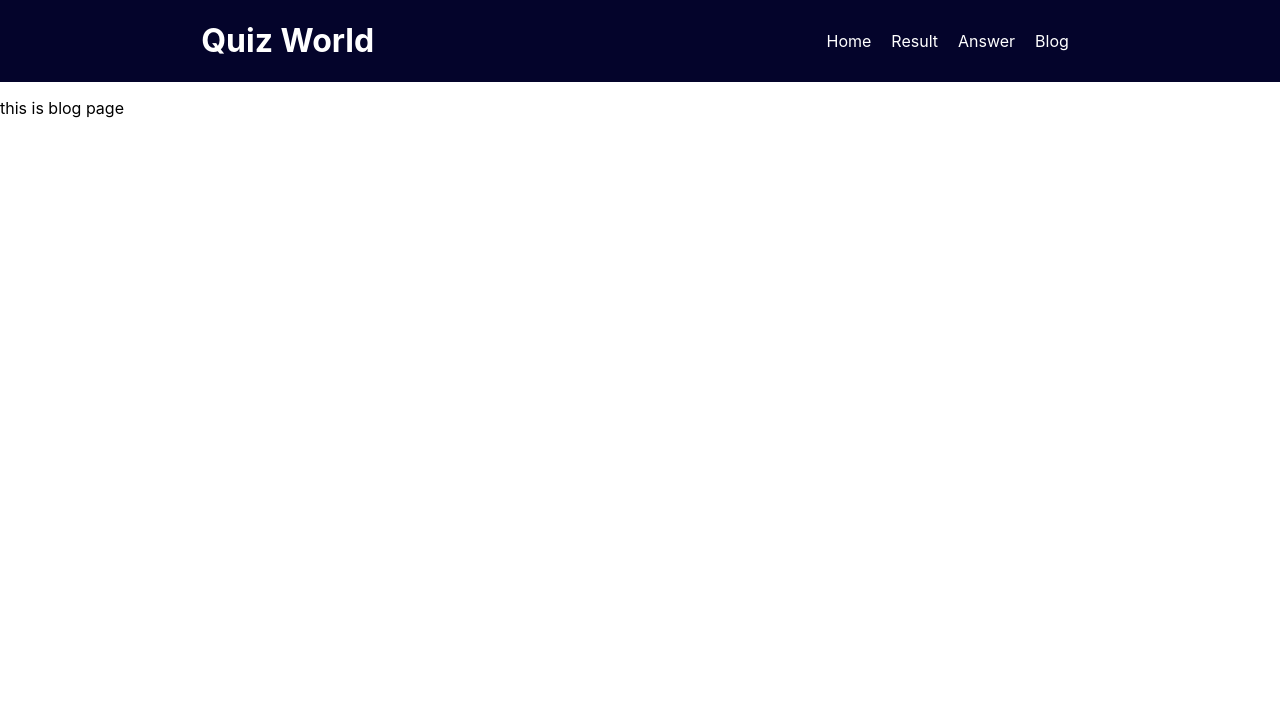
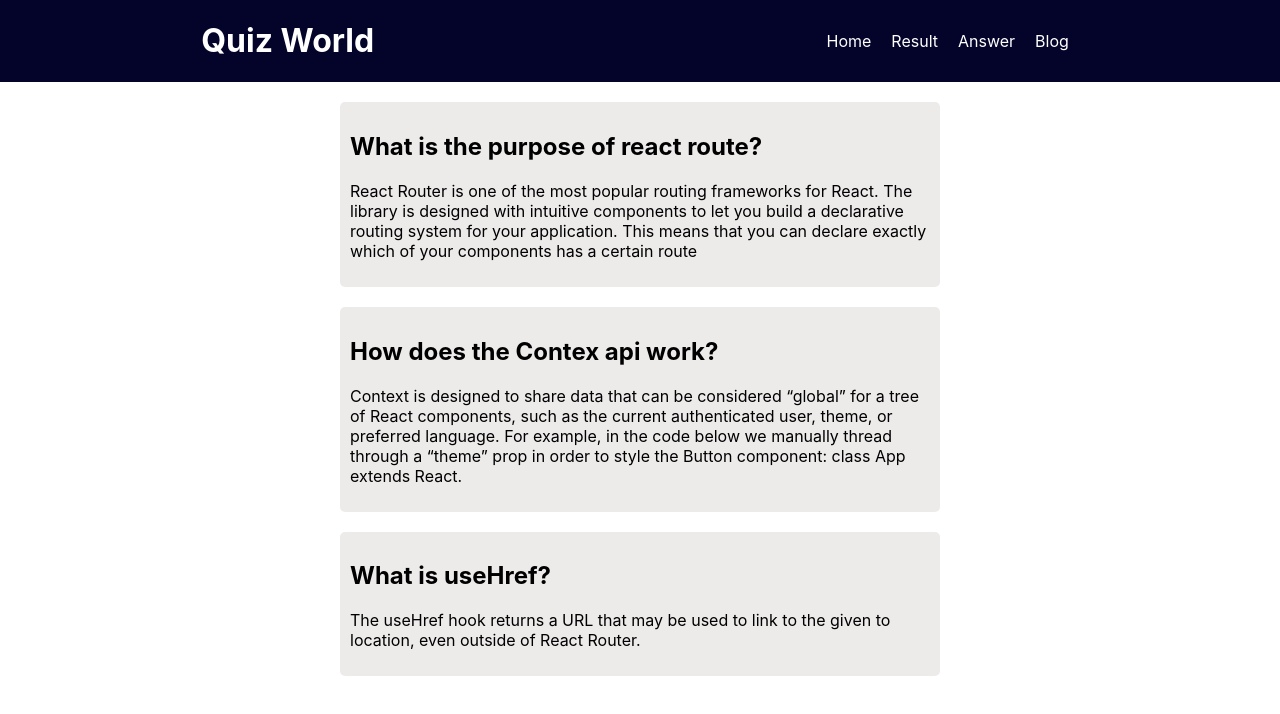
Before and after one commit to sagor019954/quiz-bd-ass-9, a React (Create React App) app: page /blog in a window 1280 px wide. Shown: the top 714 px of the page. Built offline with nearby package versions, Linux system fonts and the light colour scheme.

Commit message:
toaster are adder

```diff
--- a/package.json
+++ b/package.json
@@ -10,6 +10,7 @@
     "@testing-library/user-event": "^13.5.0",
     "react": "^18.2.0",
     "react-dom": "^18.2.0",
+    "react-icons": "^4.6.0",
     "react-router-dom": "^6.4.3",
     "react-scripts": "5.0.1",
     "web-vitals": "^2.1.4"
--- a/src/Component/Blog/Blog.css
+++ b/src/Component/Blog/Blog.css
@@ -0,0 +1,11 @@
+.blog-container {
+    width: 50%;
+    margin: 0 auto;
+}
+
+.blog {
+    background-color: rgba(209, 201, 201, 0.392);
+    border-radius: 5px;
+    padding: 10px;
+    margin: 20px;
+}
--- a/src/Component/Blog/Blog.js
+++ b/src/Component/Blog/Blog.js
@@ -1,9 +1,21 @@
 import React from 'react';
-
+import './Blog.css'
 const Blog = () => {
     return (
-        <div>
-            <p>this is blog page</p>
+        <div className='blog-container'>
+            <div className='blog'>
+                <h2>What is the purpose of react route?</h2>
+                <p>React Router is one of the most popular routing frameworks for React. The library is designed with intuitive components to let you build a declarative routing system for your application. This means that you can declare exactly which of your components has a certain route</p>
+            </div>
+            <div className='blog'>
+
+                <h2>How does the Contex api work?</h2>
+                <p>Context is designed to share data that can be considered “global” for a tree of React components, such as the current authenticated user, theme, or preferred language. For example, in the code below we manually thread through a “theme” prop in order to style the Button component: class App extends React.</p>
+            </div>
+            <div className='blog'>
+                <h2>What is useHref?</h2>
+                <p>The useHref hook returns a URL that may be used to link to the given to location, even outside of React Router.</p>
+            </div>
         </div>
     );
 };
--- a/src/Component/Checkquestion/Checkquestion.js
+++ b/src/Component/Checkquestion/Checkquestion.js
@@ -1,7 +1,6 @@
 import React from 'react';
 
 const Checkquestion = ({ option, correctAnswer }) => {
-    console.log(correctAnswer);
     function checkoption(option) {
         if (option === correctAnswer) {
             alert('answer correct')
@@ -15,7 +14,6 @@ const Checkquestion = ({ option, correctAnswer }) => {
         <div>
             <input onClick={() => checkoption(option)} type="checkbox" />
             <label  >{option}</label>
-
         </div>
     );
 };
--- a/src/Component/Questionpaper/Questionpaper.css
+++ b/src/Component/Questionpaper/Questionpaper.css
@@ -6,4 +6,8 @@
     border-radius: 5px;
 }
 
-.correctionanswer {}
+.questionheader {
+    display: flex;
+    align-items: center;
+    justify-content: space-between;
+}
--- a/src/Component/Questionpaper/Questionpaper.js
+++ b/src/Component/Questionpaper/Questionpaper.js
@@ -1,21 +1,23 @@
 import React from 'react';
 import Checkquestion from '../Checkquestion/Checkquestion';
 import './Questionpaper.css';
-// import { BeakerIcon } from '@heroicons/vue/24/solid';
+import { AiFillEye } from 'react-icons/ai';
 const Questionpaper = ({ singlequestion }) => {
-    console.log(singlequestion);
     const { id, question, options, correctAnswer } = singlequestion;
+    function display(value) {
+        if (value === true) {
+            alert(correctAnswer)
+        }
+    }
+
     return (
         <div className='question'>
-            <div>
-                <h4> {question}</h4>
-
+            <div className='questionheader'>
+                <h4> {question} </h4>
+                <p onClick={() => display(true)}><AiFillEye /></p >
             </div>
             <div>
                 {options.map(option => <Checkquestion key={id} correctAnswer={correctAnswer} option={option}></Checkquestion>)}
-            </div>
-            <div className="correctionanswer">
-                <h2>{correctAnswer}</h2>
             </div>
         </div>
     );
```
Also changed, not shown: 1 other file (tests, documents, lock files or other folders).
